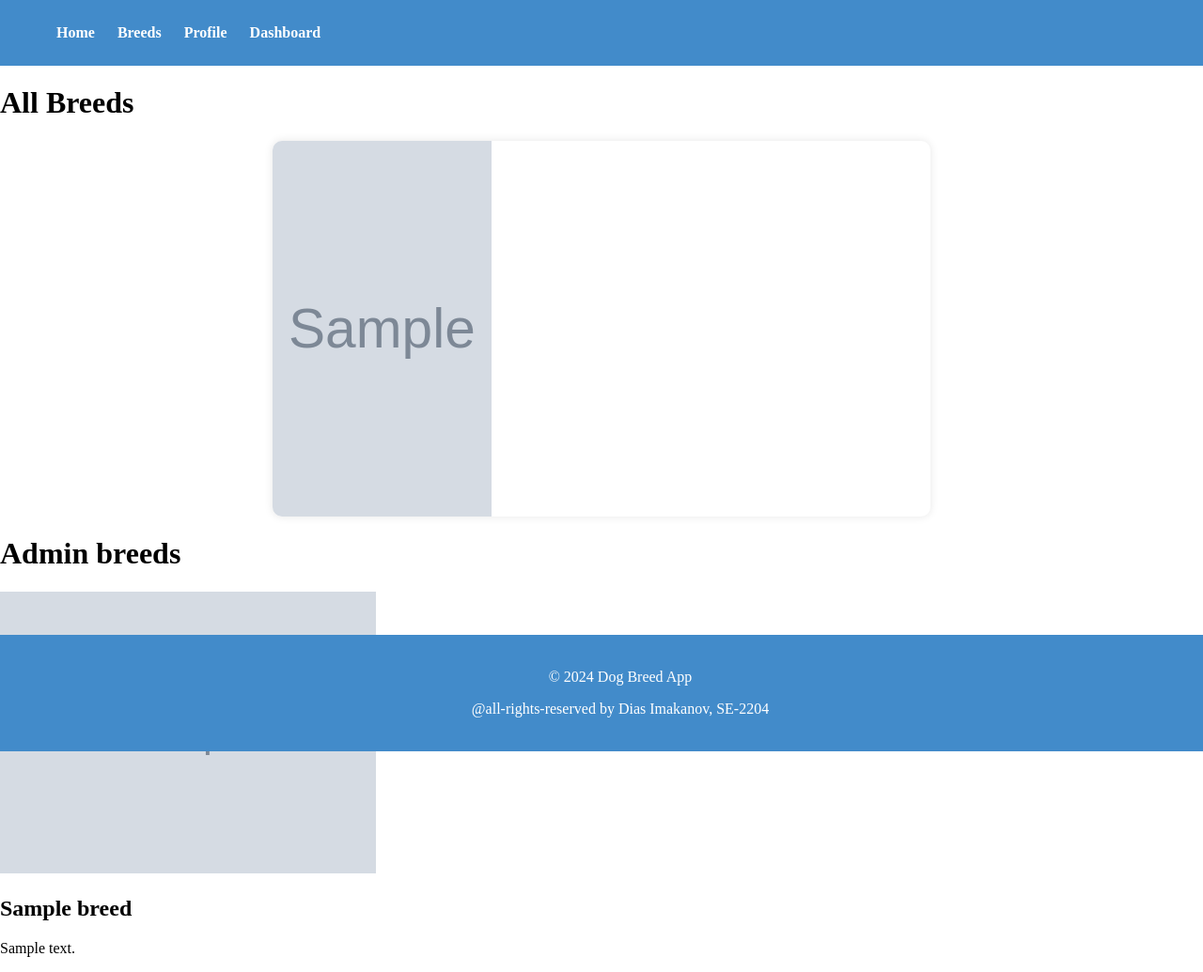
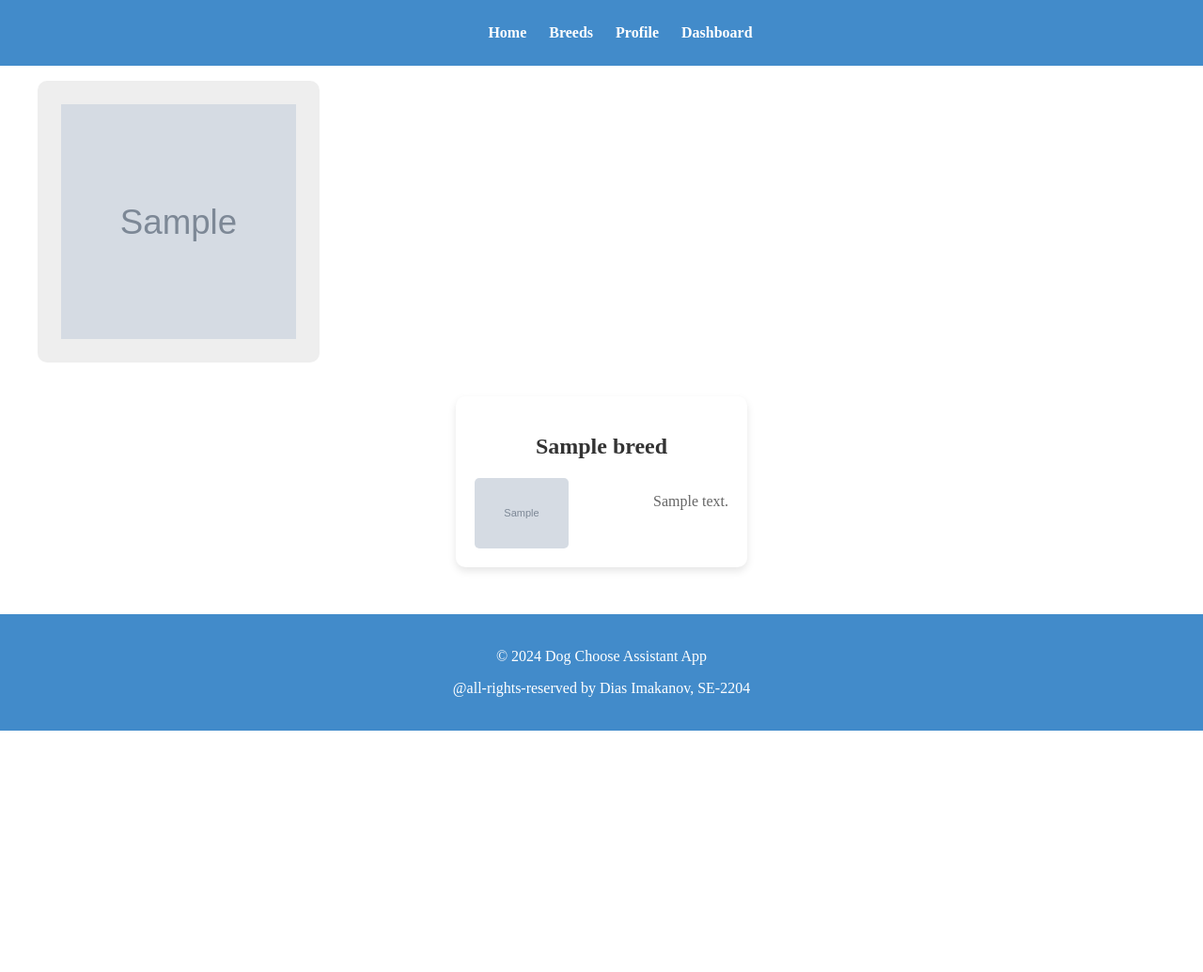
Before and after one commit to Dikong1/dogshop_assistant, a Node server app: template views/breeds.ejs in a window 1280 px wide. Shown: the whole page at 94% size. After the commit the page ends 778 px from the top, so only its background shows below. Run offline with Node 20, Linux system fonts and the light colour scheme; tables that the repository leaves empty hold one stand-in row (values such as "Sample post"); the template is opened without the code that fills it: values that come from a table or form of the project are taken from there, most other values are stand-ins (such as "Sample title", 1, 10 or a date in 2020); grey boxes marked "Sample" are stand-in pictures; some libraries are stand-ins or nearby versions.

Commit message:
fixing carousel and bugs, added delete breed, design changes

```diff
--- a/app.js
+++ b/app.js
@@ -26,13 +26,12 @@ app.use(express.json());
 app.use(methodOverride('_method'));
 app.use(bodyParser.urlencoded({ extended: true }));
 app.use(cookieParser());
+app.use(expressLayouts);
 app.use(express.static(path.join(__dirname, 'public')));
 app.use('/public/style.css', (req, res, next) => {
     res.type('text/css');
     next();
 })
-app.use(expressLayouts);
-
 
 // Connect to MongoDB
 mongoose.connect(process.env.MONGO_URI, {}).then(()=>{
--- a/controllers/breedController.js
+++ b/controllers/breedController.js
@@ -7,7 +7,7 @@ const breedController = {
     fetchAndSaveImages: async () => {
         try {
             // Fetch data from API
-            const response = await axios.get('https://dog.ceo/api/breeds/image/random/10');
+            const response = await axios.get('https://dog.ceo/api/breeds/image/random/3');
             const { message } = response.data;
 
             // Create a new instance of Carousel model
@@ -30,8 +30,9 @@ const breedController = {
             // Fetch images from Carousel collection
             const carousel = await Carousel.findById('65de79621d635cdf58e9f593');
             const breed = await Breed.find();
+            const randomNumber = 0;
             // Render carousel.ejs with images
-            res.render('breeds', { images: carousel.images , breeds: breed});
+            res.render('breeds', { images: carousel.images, breeds: breed});
         } catch (error) {
             console.error('Error rendering carousel:', error);
             res.status(500).send('Internal Server Error');
--- a/models/breedModel.js
+++ b/models/breedModel.js
@@ -32,6 +32,7 @@ const breedSchema = new mongoose.Schema({
   deletedAt: {
     type: Date,
     default: null
+    // why do we need this???
   }
 });
 
--- a/public/style.css
+++ b/public/style.css
@@ -1,10 +1,11 @@
+* {box-sizing:border-box}
+
 body {
   margin: 0;
   padding: 0;
-    height: 100vh;
   display: flex; /* Set body to flexbox container */
   flex-direction: column; /* Stack elements vertically */
-    height: 100vh;
+  text-align: center;
 }
 
 ul {
@@ -16,15 +17,68 @@ body {
 }
 
 footer {
-    background-color: #428bca; /* Blue accent color */
+  background-color: #428bca;
   color: #fff;
   text-align: center;
   padding: 20px;
+  bottom: 0;
   width: 100%;
-    position: absolute;
-    bottom: 0;
-    width: 100%; /* Ensure footer spans the full width */
+  margin-top: 10px;
 }
+
+/* Button style */
+button {
+  display: inline-block;
+  padding: 10px 20px;
+  background-color: #d2b952;
+  color: #fff;
+  border: none;
+  border-radius: 5px;
+  cursor: pointer;
+  transition: background-color 0.3s ease;
+}
+
+button:hover {
+  background-color: #ffa500;
+}
+
+/* Form style */
+form {
+  max-width: 400px;
+  margin: 0 auto;
+}
+
+form .form-group {
+  margin-bottom: 20px;
+}
+
+form label {
+  display: block;
+  font-weight: bold;
+}
+
+form input[type="text"],
+form input[type="password"] {
+  width: 100%;
+  padding: 10px;
+  border: 1px solid #ccc;
+  border-radius: 5px;
+}
+
+form input[type="submit"] {
+  background-color: #ffcc00;
+  color: #fff;
+  border: none;
+  border-radius: 5px;
+  padding: 10px 20px;
+  cursor: pointer;
+  transition: background-color 0.3s ease;
+}
+
+form input[type="submit"]:hover {
+  background-color: #ffa500;
+}
+
 
 .container {
   display: flex;
@@ -53,6 +107,8 @@ body {
   margin-right: 0;
 }
 
+
+
 .nav-item a {
   color: #fff; /* White text */
   text-decoration: none;
@@ -63,113 +119,116 @@ body {
   color: #ffd700; /* Yellow hover color */
 }
 
-  /* Carousel Styles */
-
-  .carousel-container {
-    width: 700px; /* Adjust width as needed */
-    height: 400px; /* Adjust height as needed */
+.slider {
+  width: 300px;
+  text-align: center;
   overflow: hidden;
-    margin: 0 auto; /* Center the carousel */
-    border-radius: 10px; /* Rounded corners */
-    box-shadow: 0 0 10px rgba(0, 0, 0, 0.1); /* Subtle shadow */
 }
 
-  .carousel-viewport {
-    width: calc(100% * 9999); /* Force large width for scrolling */
-    height: 100%;
-    display: flex; /* Arrange slides horizontally */
+.slides {
+  display: flex;
+
+  overflow-x: auto;
+  scroll-snap-type: x mandatory;
+
+}
+.slides::-webkit-scrollbar {
+  width: 10px;
+  height: 10px;
+}
+.slides::-webkit-scrollbar-thumb {
+  background: black;
+  border-radius: 10px;
+}
+.slides::-webkit-scrollbar-track {
+  background: transparent;
+}
+.slides > div {
+  scroll-snap-align: start;
+  flex-shrink: 0;
+  width: 300px;
+  height: 300px;
+  margin-right: 50px;
+  border-radius: 10px;
+  background: #eee;
+  transform-origin: center center;
+  transform: scale(1);
+  transition: transform 0.5s;
   position: relative;
-    white-space: nowrap; /* Prevent line breaks */
-    scroll-behavior: smooth; /* Enable smooth scrolling */
+
+  display: flex;
+  justify-content: center;
+  align-items: center;
+  font-size: 100px;
 }
-
-  .carousel-item {
-    width: calc(700px / 3); /* Adjust width for 3 slides per view */
-    height: 100%;
-    transition: transform 0.5s ease-in-out;
-    display: inline-block; /* Allow side-by-side display */
+.slides > div:target {
+  transform: scale(0.8);
 }
-
-  .carousel-item.active {
-    transform: translateX(0);
+.author-info {
+  background: rgba(0, 0, 0, 0.75);
+  color: white;
+  padding: 0.75rem;
+  text-align: center;
+  position: absolute;
+  bottom: 0;
+  left: 0;
+  width: 100%;
+  margin: 0;
 }
-
-  .carousel-item:not(.active) {
-    transform: translateX(100%);
+.author-info a {
+  color: white;
 }
-
-  .carousel-item img {
+slider img {
+  object-fit: cover;
+  position: absolute;
+  top: 0;
+  left: 0;
   width: 100%;
   height: 100%;
-    object-fit: cover;
-  }
-
-  .carousel-nav {
-    display: flex;
-    justify-content: space-between;
-    margin-top: 10px; /* Adjust spacing as needed */
-  }
-
-  .carousel-nav button {
-    padding: 10px 20px;
-    border: none;
-    border-radius: 5px;
-    cursor: pointer;
-    background-color: #428bca; /* Blue accent color */
-    color: #fff; /* White text */
-  }
-
-  .carousel-nav button:hover {
-    background-color: #337ab7; /* Darken blue on hover */
-  }
-
-  /* Initial state: disable previous button */
-  .carousel-nav .prev-btn.disabled {
-    opacity: 0.5;
-    cursor: default;
 }
 
 
-  .dash-element {
-    margin-bottom: 20px;
-    padding: 15px;
-    border-radius: 5px;
-    background-color: #f5f5f5;
-    box-shadow: 0 0 5px rgba(0, 0, 0, 0.1);
+.gallery-img {
+  width: 250px;
+  height: 250px;
 }
 
-  .dash-element h1 {
-    margin-bottom: 10px;
+/* Breed info styles */
+.breed-info {
+  display: flex;
+  flex-direction: row;
+  flex-wrap: wrap;
+  justify-content: space-around;
+  padding: 20px;
 }
 
-  .form-group {
-    margin-bottom: 15px;
+.breed {
+  max-width: 25%;
+  min-width: 25%;
+  background-color: #fff;
+  border-radius: 10px;
+  box-shadow: 0 4px 8px rgba(0, 0, 0, 0.1);
+  padding: 20px;
+  margin-bottom: 20px;
 }
 
-  .form-group label {
-    display: block;
-    margin-bottom: 5px;
-    font-weight: bold; /* Added for bolder label text */
+.breed h2 {
+  color: #333;
 }
 
-  .form-group input[type="text"],
-  .form-group textarea {
-    width: 100%; /* Set width for inputs and textareas */
-    padding: 5px;
-    border: 1px solid #ccc; /* Add a border to inputs and textareas */
-    border-radius: 3px; /* Add rounded corners */
+.breed-content {
+  display: flex;
+  flex-direction: row;
+  justify-content: space-between;
 }
 
-  .form-group button {
-    background-color: #428bca; /* Blue accent color */
-    color: #fff; /* White text */
-    padding: 10px 20px;
-    border: none;
-    border-radius: 5px;
-    cursor: pointer;
-    margin-top: 10px; /* Add margin for spacing */
+.breed p {
+  color: #666;
 }
 
-  .form-group button:hover {
-    background-color: #337ab7; /* Darken blue on hover */
+.breed img {
+  display: block;
+  width: 100px;
+  border-radius: 5px;
+  margin-right: 8px;
 }
--- a/views/breeds.ejs
+++ b/views/breeds.ejs
@@ -1,10 +1,48 @@
-<% randomImages = images %>
+<!-- <% randomImages = images %>
 <% breed =  breeds%>
+<% dogFact = "Dog Facts here" %>
 
-<h1>All Breeds</h1>
-<%- include('./partials/carousel') %>
+<h1><%= dogFact %></h1>
+<div class="carousel-container">
+  <div class="carousel-viewport">
+    <% images.forEach(function(imageUrl, index) { %>
+      <div class="carousel-item <%= index === 0 ? 'active' : '' %>">
+        <img src="<%= imageUrl %>" alt="Carousel Image <%= index + 1 %>">
+      </div>
+    <% }); %>
+  </div>
+  <div class="carousel-nav">
+    <button class="prev-btn disabled">&lt;</button>
+    <button class="next-btn">&gt;</button>
+  </div>
+</div>
+
 <h1>Admin breeds</h1>
 
 <% breed.forEach(function(breedItem, index) { %>
   <%- include('./partials/breedCard', {breedItem: breedItem}) %>
-<% }); %>
+<% }); %> -->
+
+<!-- Carousel -->
+<ul class="slides">
+  <% images.forEach(image => { %>
+    <div class="slide"><img src="<%= image %>" class="gallery-img" alt="Dog Image"></div>
+  <% }); %>
+</ul>
+
+<!-- Breed Information -->
+<div class="breed-info">
+  <% breeds.forEach(breed => { %>
+      <div class="breed">
+          <h2><%= breed.name %></h2>
+          <div class="breed-content">
+            <% if (breed.imageUrls.length > 0) { %>
+              <% const randomIndex = Math.floor(Math.random() * breed.imageUrls.length); %>
+              <img src="<%= breed.imageUrls[randomIndex] %>" alt="<%= breed.name %>">
+            <% } %>
+            <p><%= breed.descriptions %></p>
+          </div>
+
+      </div>
+  <% }); %>
+</div>
--- a/views/layout.ejs
+++ b/views/layout.ejs
@@ -31,7 +31,7 @@
     </main>
 
     <footer>
-        <p>&copy; 2024 Dog Breed App</p>
+        <p>&copy; 2024 Dog Choose Assistant App</p>
         <p> @all-rights-reserved by Dias Imakanov, SE-2204</p>
     </footer>
 </body>
--- a/views/partials/carousel.ejs
+++ /dev/null
@@ -1,13 +0,0 @@
-<div class="carousel-container">
-    <div class="carousel-viewport">
-      <% images.forEach(function(imageUrl, index) { %>
-        <div class="carousel-item <%= index === 0 ? 'active' : '' %>">
-          <img src="<%= imageUrl %>" alt="Carousel Image <%= index + 1 %>">
-        </div>
-      <% }); %>
-    </div>
-    <div class="carousel-nav">
-      <button class="prev-btn disabled">&lt;</button>
-      <button class="next-btn">&gt;</button>
-    </div>
-</div>
```
Also changed, not shown: controllers/adminController.js (+85 -5 lines), routes/adminRoutes.js (+8 -0 lines), views/adminDashboard.ejs (+43 -7 lines). Lines whose indentation alone changed are shown as unchanged.
